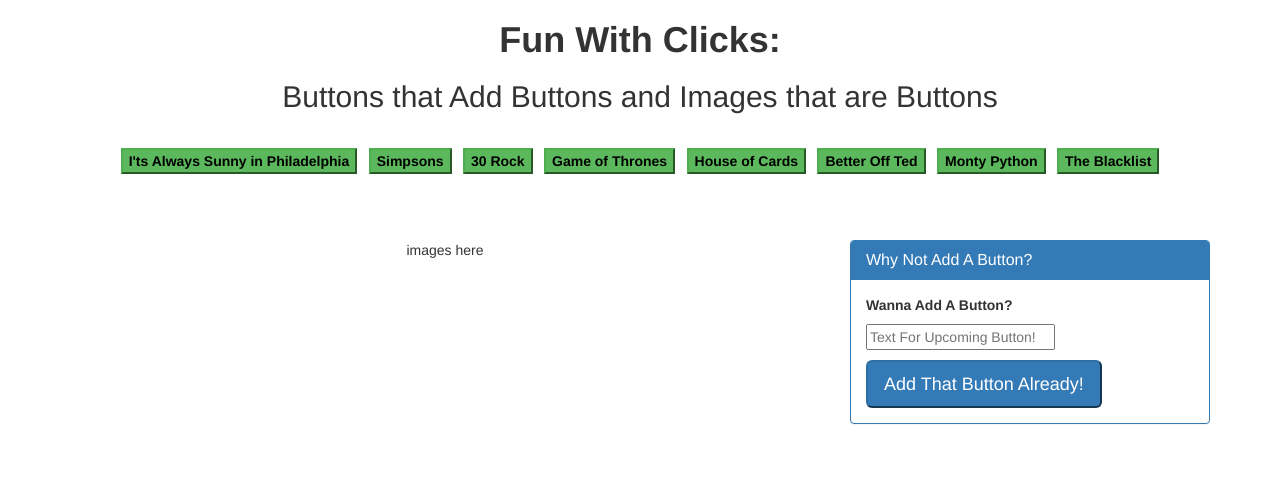
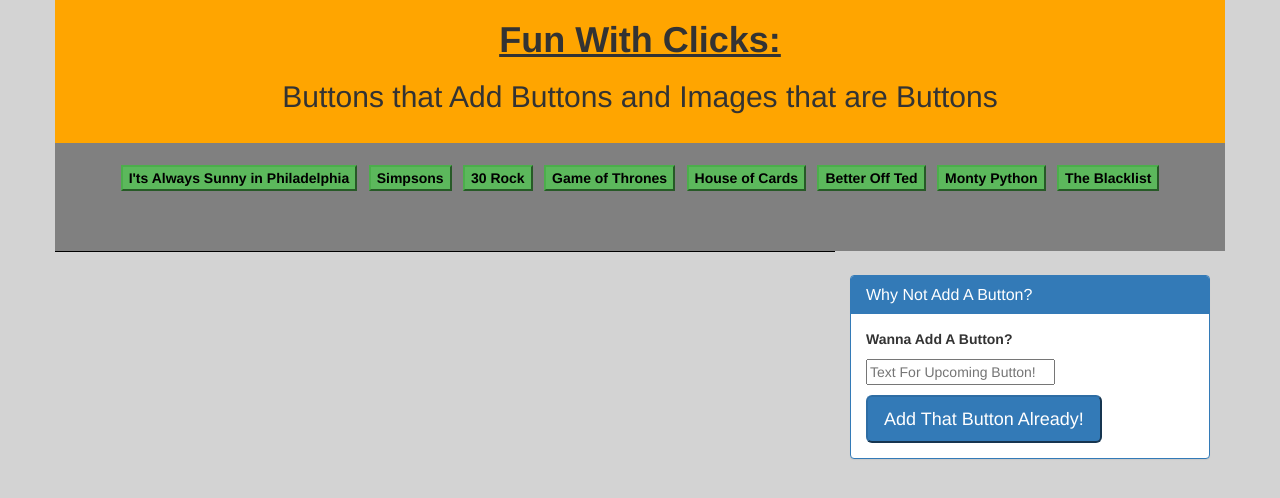
Before and after one commit to Steven-McCreery/Giphy-API, a plain HTML site: page index.html in a window 1280 px wide. Drawn offline with nearby package versions, Linux system fonts and the light colour scheme.

Commit message:
added additional styling

```diff
--- a/assets/css/style.css
+++ b/assets/css/style.css
@@ -3,7 +3,42 @@
 }
 
 .tvShow {
-	margin: .5%;
+	margin: 2% .5% 0%;
 	color: black;
 	font-weight: bold;
 }
+
+body {
+	background-color: lightgrey;
+}
+
+#title {
+	background-color: orange;
+}
+
+#results {
+	background-color: gray;
+}
+
+.pull-right {
+	background-color: lightgray;
+	padding-top: 2%;
+	height: 100%;
+}
+
+.pull-left {
+	background-color: black;
+}
+
+h1 {
+	text-decoration: underline;
+}
+
+p {
+	color: white;
+	font-weight: bold;
+}
+
+img {
+	margin-top: 3%;
+}
--- a/index.html
+++ b/index.html
@@ -20,20 +20,24 @@
 	<div class="container text-center">
 
 		<div class="row">
+
 			<div class="column col col-xs-12" id="title">
 				<h1><strong>Fun With Clicks:</strong></h1>
 				<h2>Buttons that Add Buttons and Images that are Buttons</h2>
 				<br>
 			</div>
+
 		</div>
 
 		<div class="row">
+
 			<div class="column col col-xs-12" id="results">
 				<div class="buttons">buttons here</div>
 				<br>
 				<br>
 				<br>
 			</div>
+
 		</div>
 
 		<div class="row">
@@ -50,14 +54,14 @@
 						<br>
 						<input id="textToSearch" type="text" placeholder="Text For Upcoming Button!">
 						<br>
-						<button class="button btn-primary btn-lg" id="button">Add That Button Already!</button>
+						<button class="button btn-primary btn-lg" id="button" type="submit">Add That Button Already!</button>
 					</div>
 
 				</div>
 			</div>
 
 			<div class="column col col-xs-8 pull-left" id="gifs">
-				<div class="images">images here</div>
+				<div class="images"></div>
 			</div>
 		</div>
 
```
